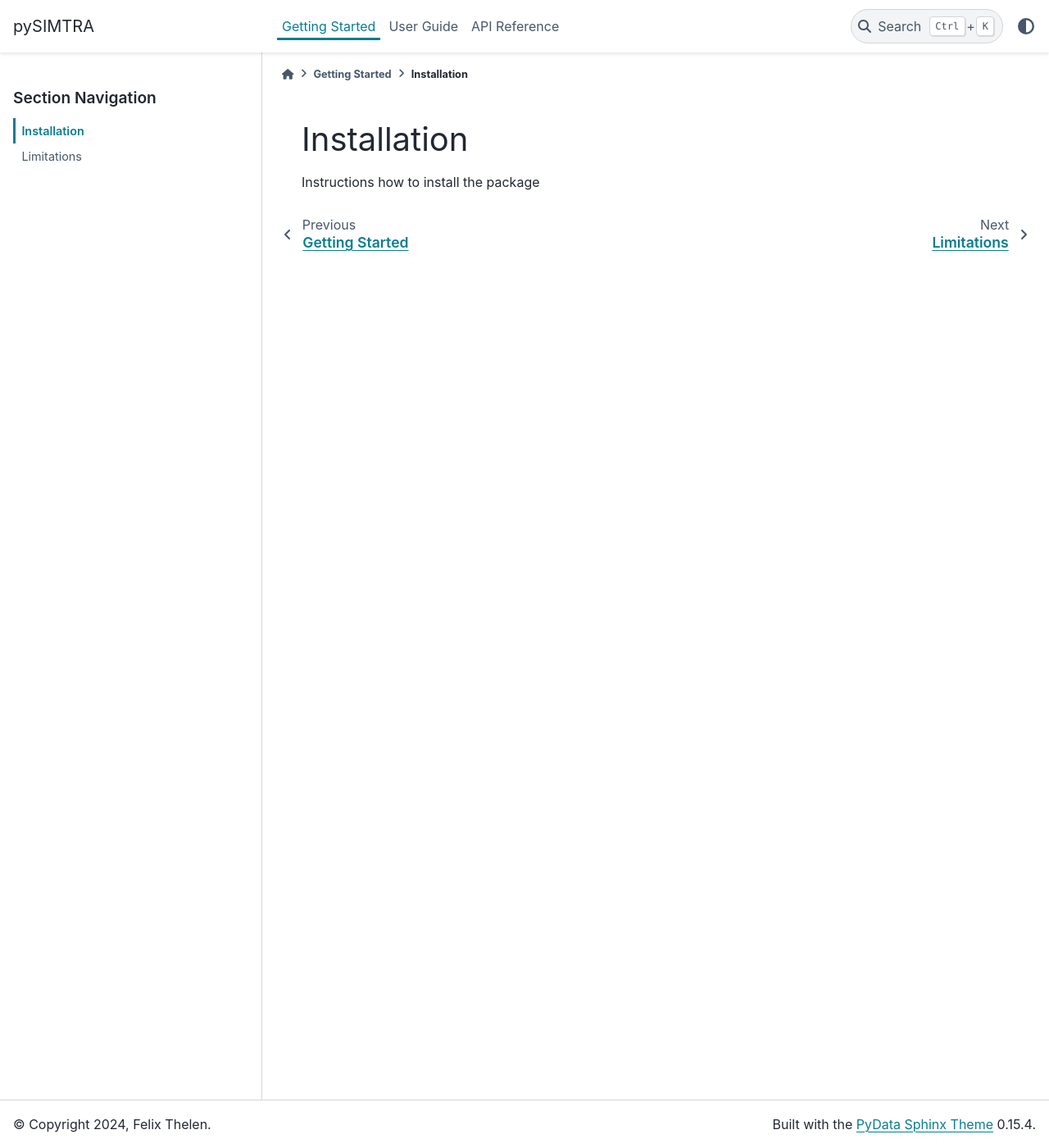
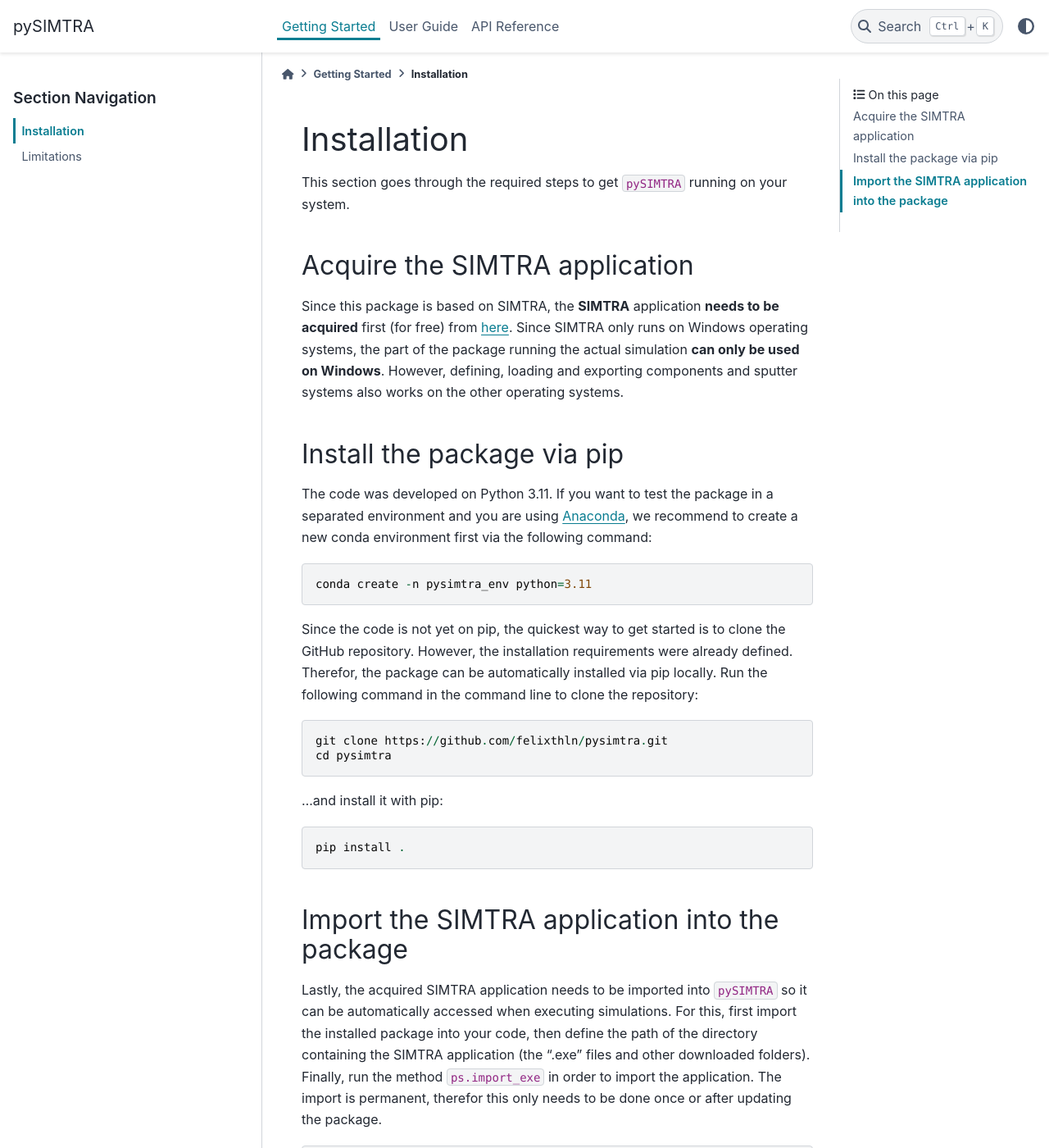
Before and after one commit to felixthln/pysimtra, a Sphinx documentation site: the page built from docs/source/getting_started/installation.rst, in a window 1280 px wide and 1400 px high. Shown: the whole window at 82% size. Built offline with Sphinx 7.4.7 and the PyData theme 0.15.4, drawn with Linux system fonts in a browser that asks for light colours; some of the changed text lies outside the part shown.

Commit message:
Updates to the documentation

```diff
--- a/docs/source/getting_started/installation.rst
+++ b/docs/source/getting_started/installation.rst
@@ -1,4 +1,59 @@
 Installation
 ============
 
-Instructions how to install the package
+This section goes through the required steps to get ``pySIMTRA`` running on your system.
+
+Acquire the SIMTRA application
+------------------------------
+
+Since this package is based on SIMTRA, the **SIMTRA** application **needs to be acquired** first (for free) from
+`here <https://www.ugent.be/we/solidstatesciences/draft/en/services/software>`_. Since SIMTRA only runs on Windows
+operating systems, the part of the package running the actual simulation **can only be used on Windows**. However,
+defining, loading and exporting components and sputter systems also works on the other operating systems.
+
+Install the package via pip
+---------------------------
+
+The code was developed on Python 3.11. If you want to test the package in a separated environment and you are using
+`Anaconda <https://www.anaconda.com>`_, we recommend to create a new conda environment first via the following command:
+
+.. code-block::
+
+   conda create -n pysimtra_env python=3.11
+
+Since the code is not yet on pip, the quickest way to get started is to clone the GitHub repository. However, the
+installation requirements were already defined. Therefor, the package can be automatically installed via pip locally.
+Run the following command in the command line to clone the repository:
+
+.. code-block::
+
+   git clone https://github.com/felixthln/pysimtra.git
+   cd pysimtra
+
+...and install it with pip:
+
+.. code-block::
+
+   pip install .
+
+Import the SIMTRA application into the package
+----------------------------------------------
+
+Lastly, the acquired SIMTRA application needs to be imported into ``pySIMTRA`` so it can be automatically accessed when
+executing simulations. For this, first import the installed package into your code, then define the path of the
+directory containing the SIMTRA application (the ".exe" files and other downloaded folders). Finally, run the method
+``ps.import_exe`` in order to import the application. The import is permanent, therefor this only needs to be done once
+or after updating the package.
+
+.. code-block::
+
+   import pysimtra as ps
+
+   # Specify the path to the directory with the SIMTRA executables
+   simtra_path = 'add-your-path-here'
+   # Import the executables into the package
+   ps.import_exe(simtra_path)
+
+Afterward, all functionalities of the package can be used to full extend. Visit the
+:doc:`User Guide <../user_guide/index>` to learn the basic functionalities based on examples. The full API is
+specified in the :doc:`API Reference <../api_reference/index>` section.
--- a/docs/source/index.rst
+++ b/docs/source/index.rst
@@ -6,9 +6,9 @@ pySIMTRA
 (**Si**\ mulation of **M**\ etal **Tra**\ nsport), a Monte Carlo code for simulating the transport
 of sputtered atoms through the gas phase. SIMTRA allows for the definition of custom sputter systems in 3D by a
 graphical user interface and does not only calculate the deposition profile, but also properties of the deposited atoms
-such as energy and direction. pySIMTRA extends this functionality by allowing to define custom systems programmatically
-via code but most importantly enables the simulation of co-sputtering experiments through the parallel execution of the
-SIMTRA simulations with multithreading.
+such as energy and direction. ``pySIMTRA`` extends this functionality by allowing to define custom systems
+programmatically via code but most importantly enables the simulation of co-sputtering experiments through the parallel
+execution of the SIMTRA simulations with multithreading.
 
 Documentation
 -------------
```
